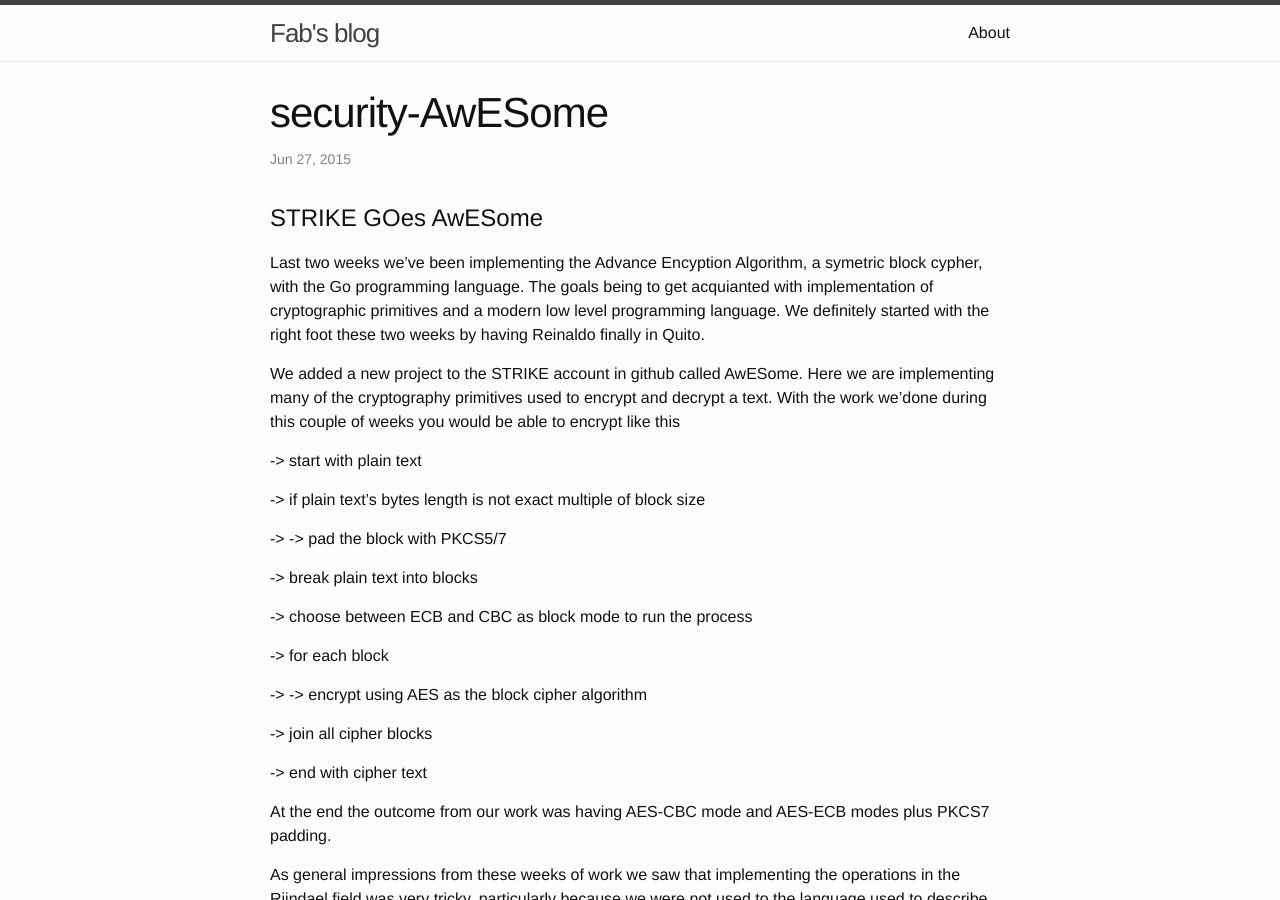
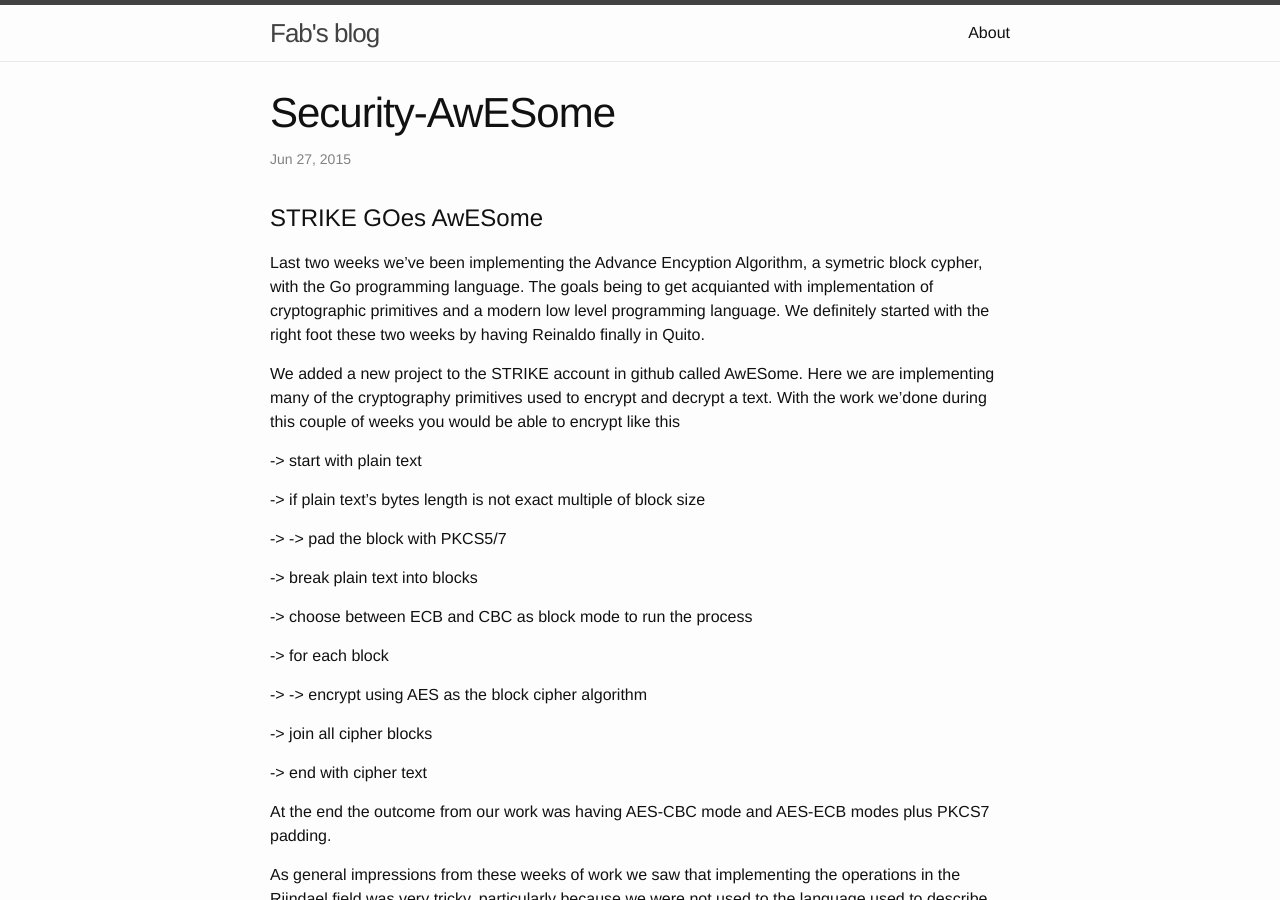
Before and after one commit to tcz001/tcz001.github.io, a Jekyll site: the page built from _posts/2015-06-27-awsome-story.md, in a window 1280 px wide and 900 px high. Built offline with Jekyll 4.4.1, drawn with Linux system fonts in a browser that asks for light colours.

```diff
--- a/_posts/2015-06-27-awsome-story.md
+++ b/_posts/2015-06-27-awsome-story.md
@@ -1,12 +1,13 @@
 ---
 published: true
-title: "security-AwESome"
+title: "Security-AwESome"
 layout: post
 tags:
   - hacker
 categories: ""
 splash: ""
 ---
+
 
 
 
```
